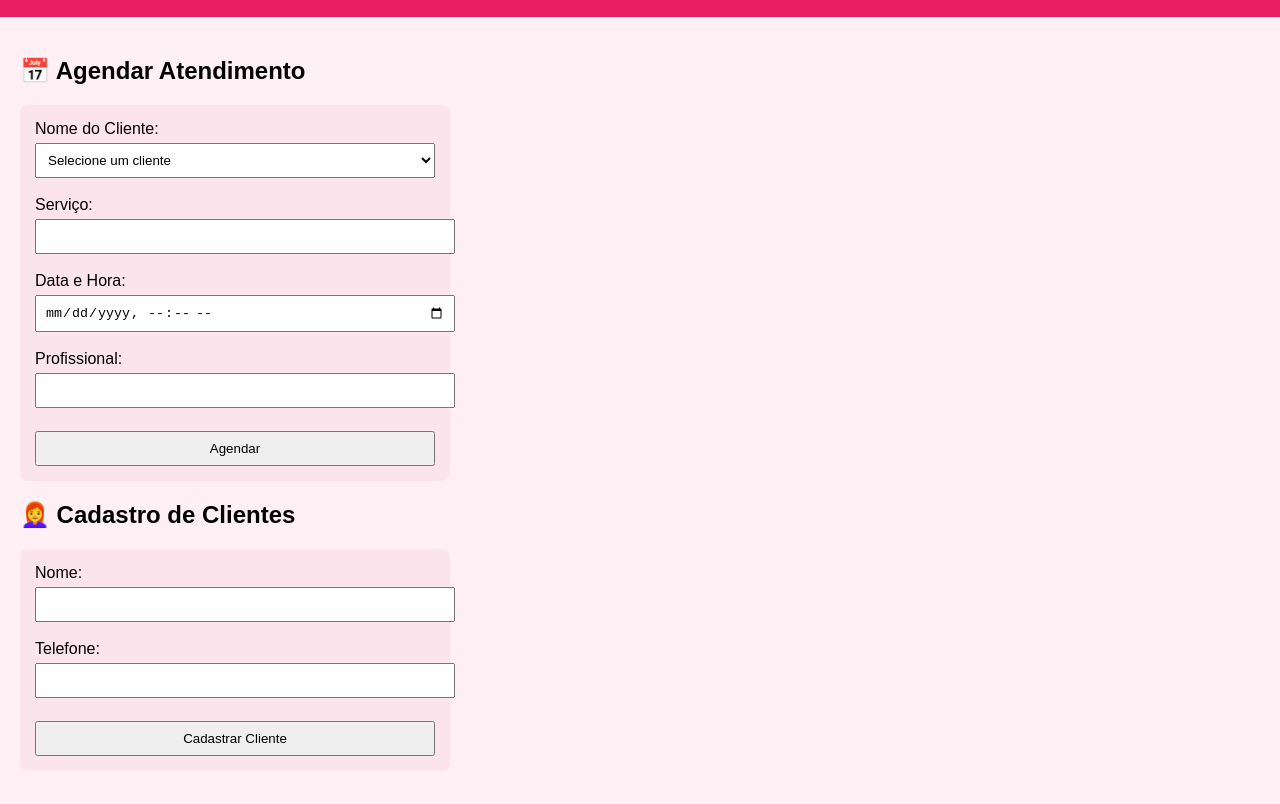
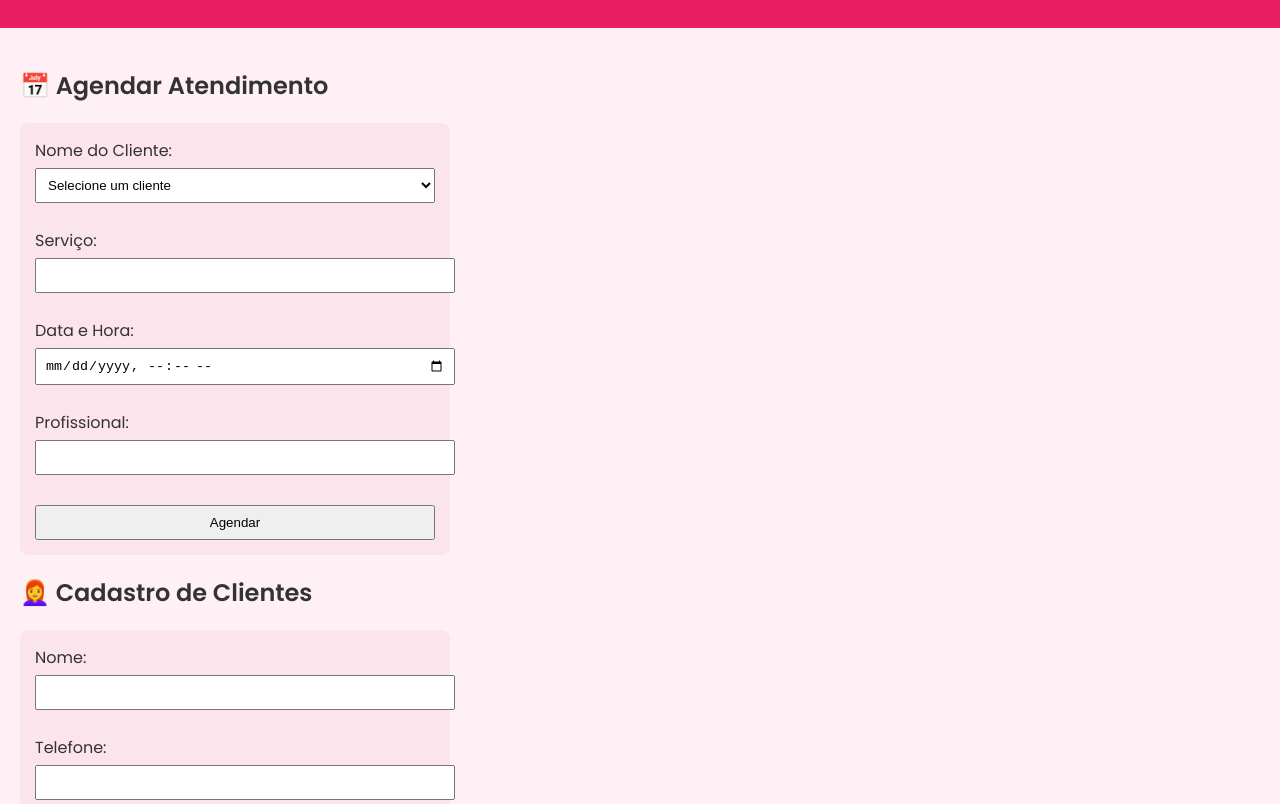
Before and after one commit to wiggers12/tai_botelho12, a plain HTML site: page index.html in a window 1280 px wide. Shown: the part 103-907 px from the top of the page. Drawn offline with Linux system fonts and the light colour scheme.

Commit message:
Update index.html

```diff
--- a/index.html
+++ b/index.html
@@ -6,12 +6,12 @@
   <link href="https://fonts.googleapis.com/css2?family=Poppins:wght@300;400;600&display=swap" rel="stylesheet">
   <style>
     body {
-      font-family: Arial, sans-serif;
-      background-color: #fff0f5;
-      margin: 0;
-      padding: 0;
-    }
-
+  font-family: 'Poppins', sans-serif; /* Aplica a nova fonte a todo o corpo do site */
+  background-color: #fff0f5; /* Sua cor de fundo atual */
+  margin: 0;
+  padding: 0;
+  color: #333; /* Uma cor de texto geral mais suave, para não ser preto puro */
+}
     header {
       background-color: #e91e63;
       color: black;
```
